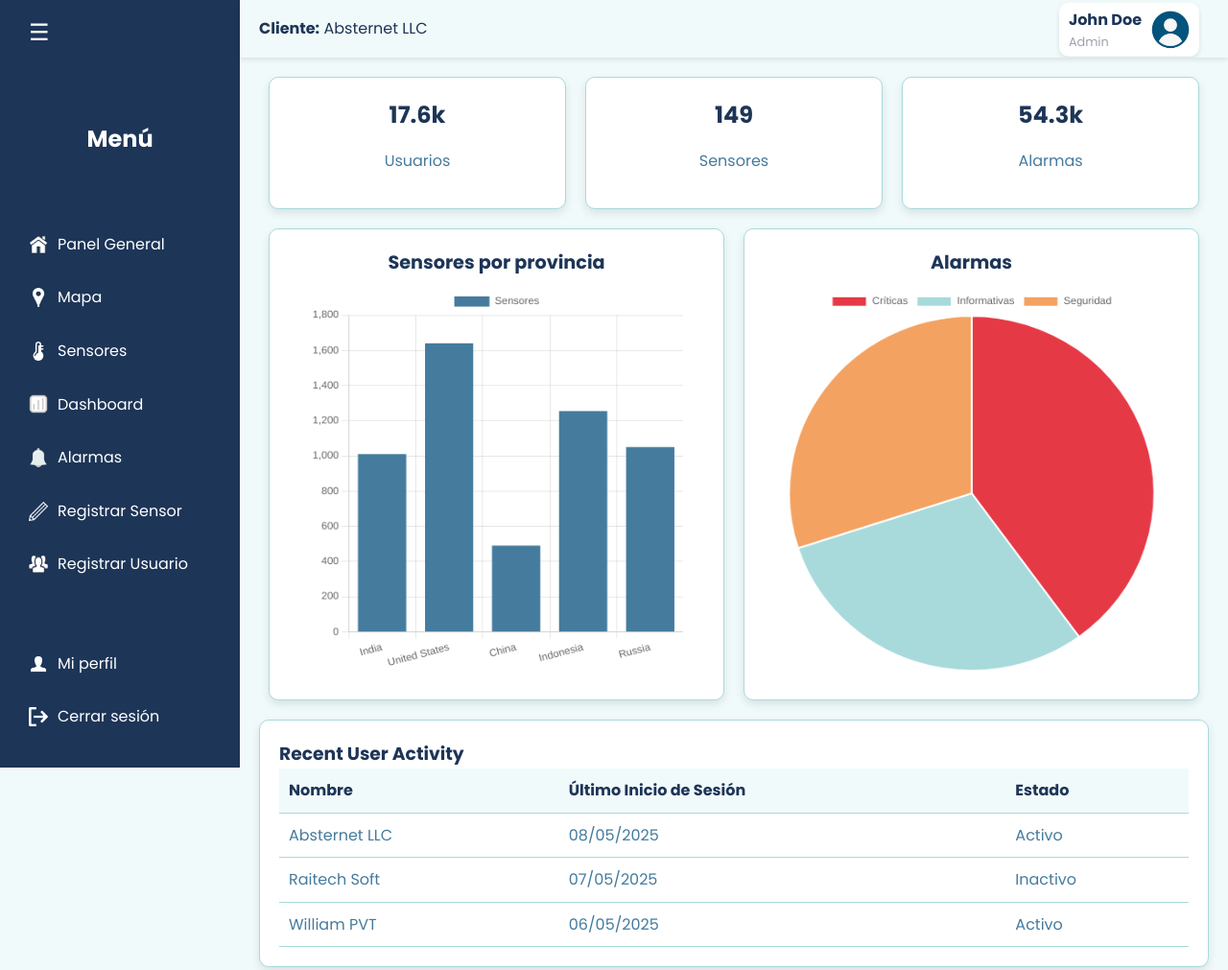
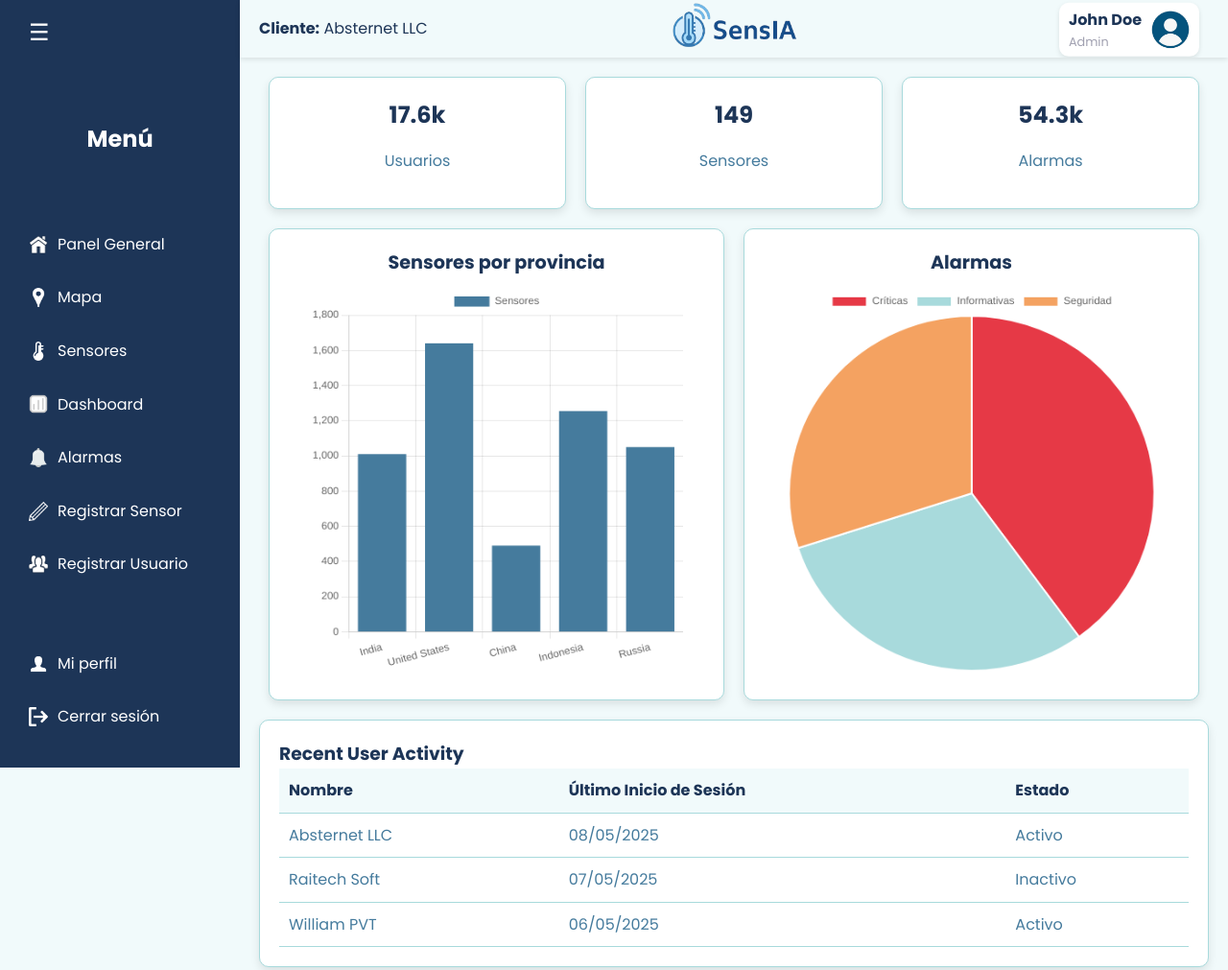
Before and after one commit to PauliLuna/ProyectoFinalSensores, a plain HTML site: page frontend/index.html in a window 1280 px wide. Shown: the top 1011 px of the page at 96% size. Drawn offline with nearby package versions, Linux system fonts and the light colour scheme.

Commit message:
Added logo to pages

```diff
--- a/frontend/index.html
+++ b/frontend/index.html
@@ -31,6 +31,11 @@
     <div class="top-banner">
         <div class="client-info">
             <p><strong>Cliente:</strong> <span id="client-name">Absternet LLC</span></p>
+        </div>
+        <div class="logo-container">
+        <a href="#top"> <!-- Make the logo clickable and redirect to the top -->
+            <img src="assets/logo1.png" alt="SensIA Logo" class="top-logo">
+        </a>
         </div>
         <div class="user-info">
             <img src="assets/user-avatar.png" alt="User Avatar" class="user-avatar">
--- a/frontend/styles/style.css
+++ b/frontend/styles/style.css
@@ -706,6 +706,18 @@ button:hover {
     transform: translateY(-50%); /* Adjust for vertical centering */
 }
 
+.logo-container {
+    flex: 1; /* Center the logo */
+    position: absolute; /* Position the logo absolutely within the top-banner */
+    left: 50%; /* Center horizontally */
+    transform: translateX(-50%); /* Adjust for perfect centering */
+    text-align: center;
+}
+
+.top-logo {
+    height: 50px; /* Adjust logo size */
+}
+
 .user-info {
     display: flex;
     align-items: center;
```
Also changed, not shown: frontend/alarmas.html (+5 -0 lines), frontend/dashboard.html (+5 -0 lines), frontend/register_camera.html (+5 -0 lines), frontend/register_sensor.html (+5 -0 lines), frontend/register_user.html (+5 -0 lines).
